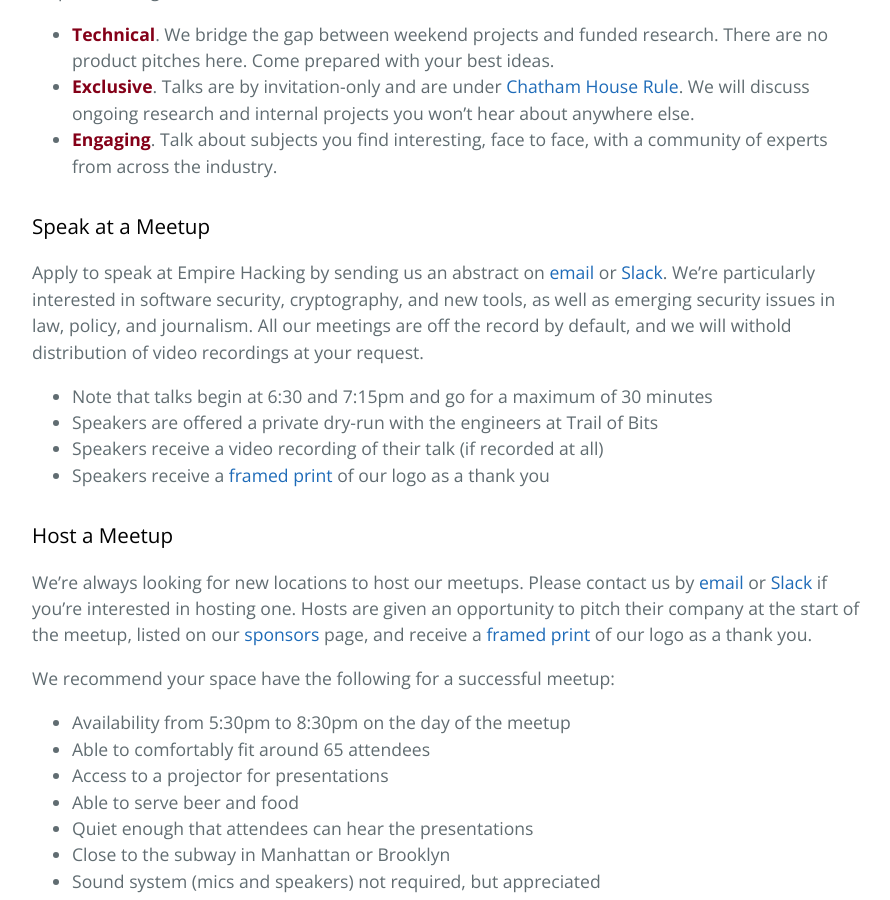
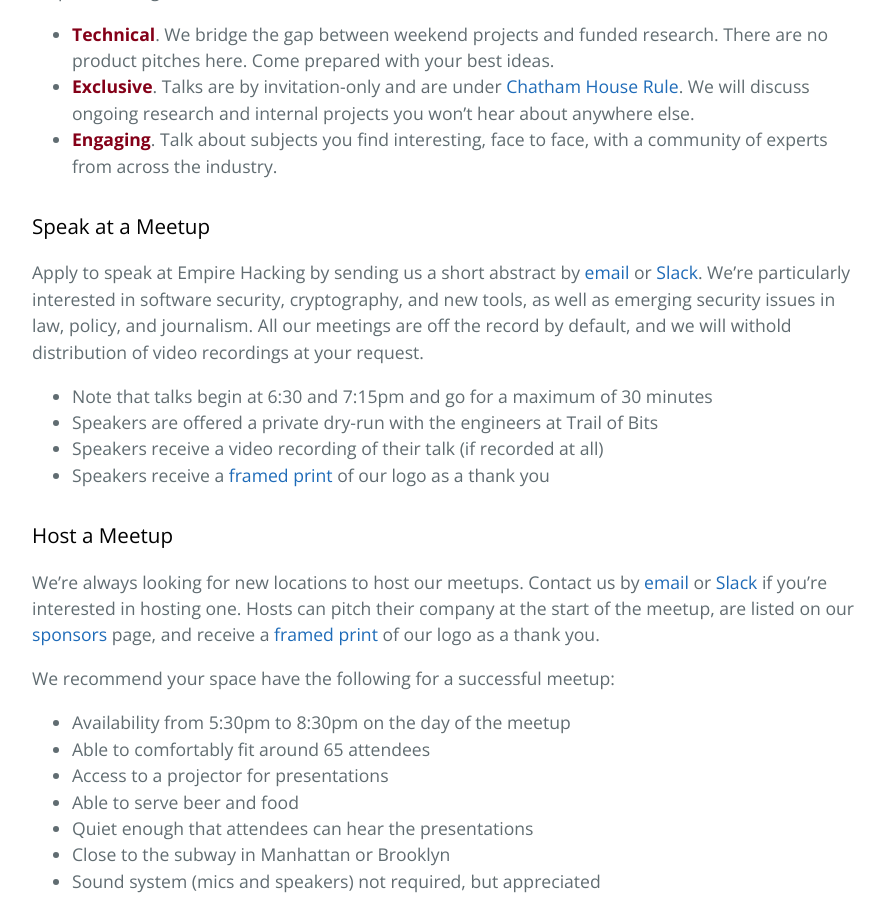
Before and after one commit to trailofbits/empirehacking.nyc, a Jekyll site: the page built from about.md, in a window 1280 px wide and 900 px high, scrolled down 480 px. Shown: the whole window, without its empty margins (192-1082 px from the left). Built offline with Jekyll 4.4.1, drawn with Linux system fonts in a browser that asks for light colours.

Commit message:
more concise

```diff
--- a/about.md
+++ b/about.md
@@ -17,7 +17,7 @@ Empire Hacking has been successful because it is:
 
 ### Speak at a Meetup
 
-Apply to speak at Empire Hacking by sending us an abstract on [email](mailto:dan@trailofbits.com) or [Slack](https://empireslacking.herokuapp.com). We're particularly interested in software security, cryptography, and new tools, as well as emerging security issues in law, policy, and journalism. All our meetings are off the record by default, and we will withold distribution of video recordings at your request.
+Apply to speak at Empire Hacking by sending us a short abstract by [email](mailto:dan@trailofbits.com) or [Slack](https://empireslacking.herokuapp.com). We're particularly interested in software security, cryptography, and new tools, as well as emerging security issues in law, policy, and journalism. All our meetings are off the record by default, and we will withold distribution of video recordings at your request.
 
 * Note that talks begin at 6:30 and 7:15pm and go for a maximum of 30 minutes
 * Speakers are offered a private dry-run with the engineers at Trail of Bits
@@ -26,7 +26,7 @@ Apply to speak at Empire Hacking by sending us an abstract on [email](mailto:dan
 
 ### Host a Meetup
 
-We're always looking for new locations to host our meetups. Please contact us by [email](mailto:dan@trailofbits.com) or [Slack](https://empireslacking.herokuapp.com) if you're interested in hosting one. Hosts are given an opportunity to pitch their company at the start of the meetup, listed on our [sponsors](https://www.meetup.com/Empire-Hacking/sponsors/) page, and receive a [framed print](https://www.instagram.com/p/BIaUEJ5Alij/) of our logo as a thank you.
+We're always looking for new locations to host our meetups. Contact us by [email](mailto:dan@trailofbits.com) or [Slack](https://empireslacking.herokuapp.com) if you're interested in hosting one. Hosts can pitch their company at the start of the meetup, are listed on our [sponsors](https://www.meetup.com/Empire-Hacking/sponsors/) page, and receive a [framed print](https://www.instagram.com/p/BIaUEJ5Alij/) of our logo as a thank you.
 
 We recommend your space have the following for a successful meetup:
 
```
